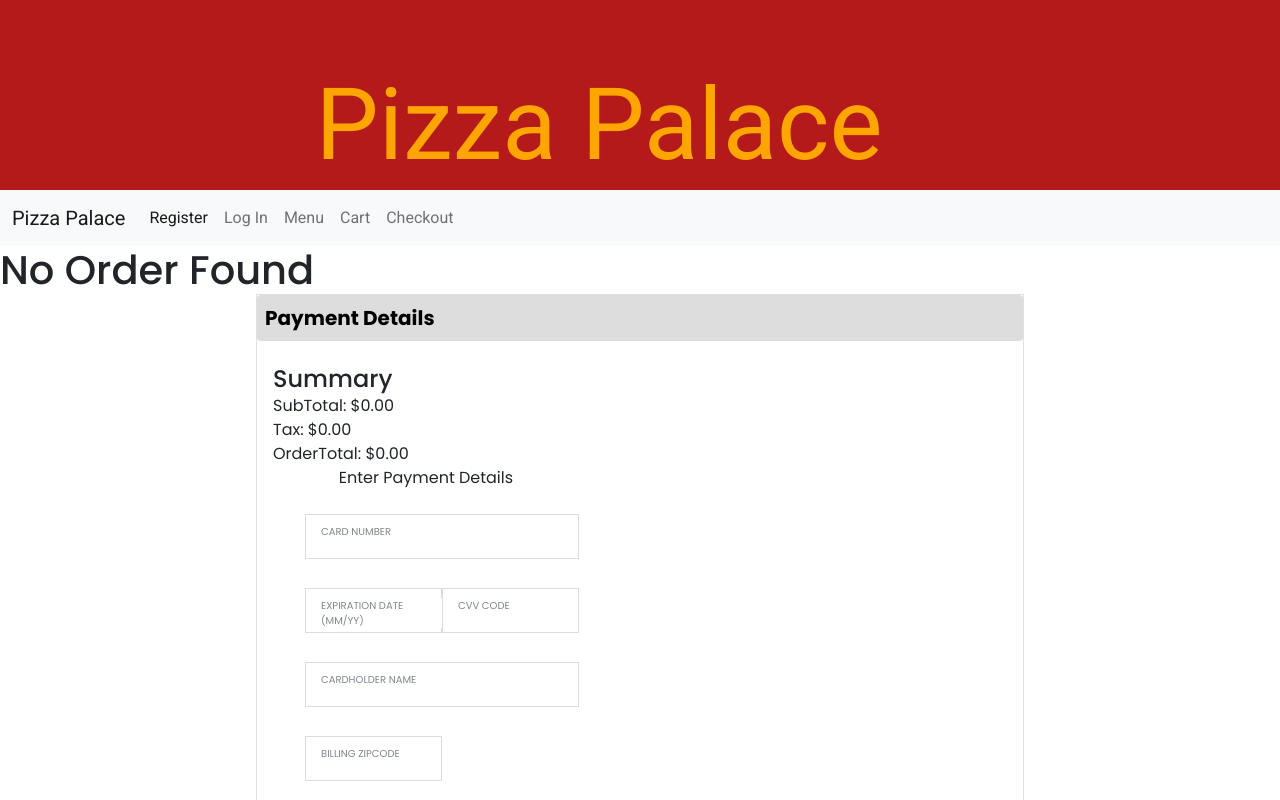
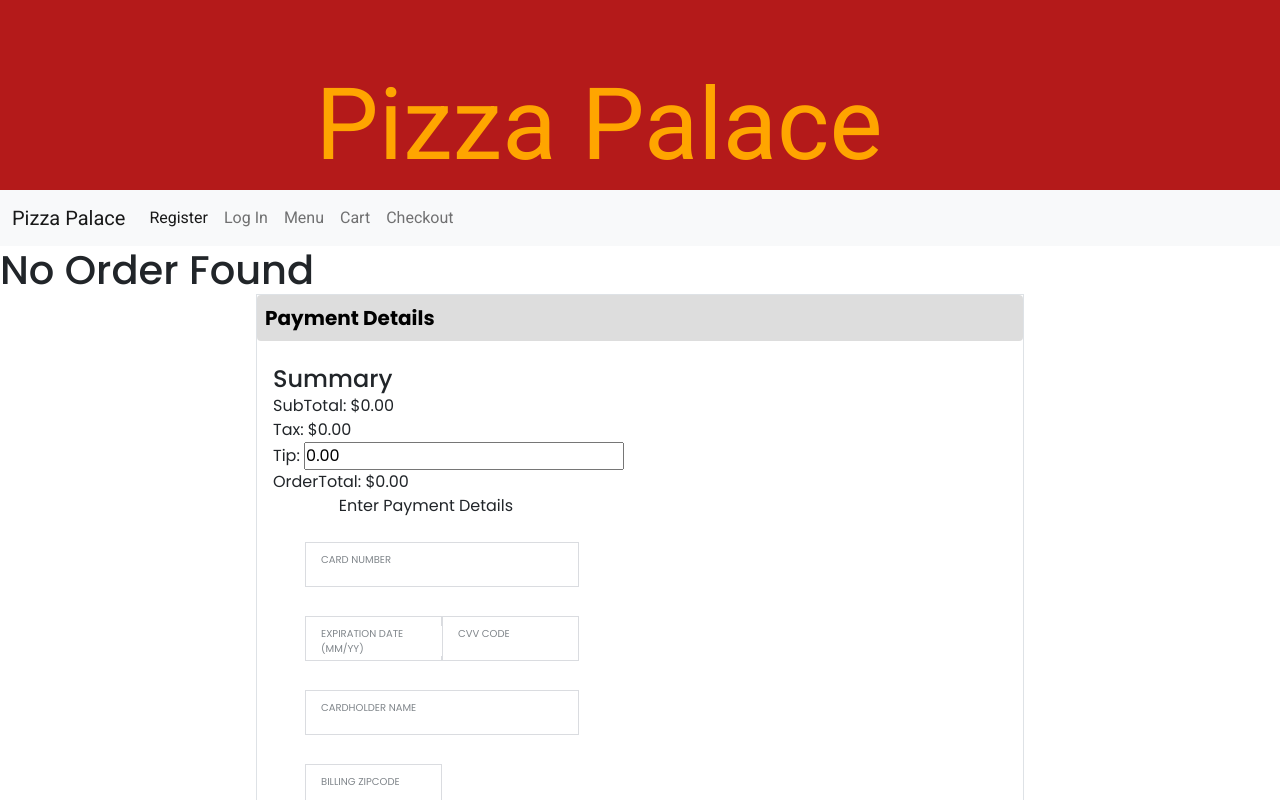
Before and after one commit to pizza-palace-bunch-a-guys-project-2/fe, an Angular app: page /checkout in a window 1280 px wide. Shown: the top 800 px of the page. Built offline with nearby package versions, Linux system fonts and the light colour scheme.

Commit message:
tipamount

```diff
--- a/src/app/checkout/checkout.component.html
+++ b/src/app/checkout/checkout.component.html
@@ -44,6 +44,21 @@
                           <br>
                           <span>Tax: {{ totalAmountTax$ | async | currency }}</span>
                           <br>
+                          <!-- NP EDIT DEMO *******NEW ADD BELOW -->
+                          <span>Tip:
+                            <input
+                              class="tip"
+                              type="text"
+                              name="tip"
+                              min="0"
+                              max="20"
+                              ng-pattern="onlyNumbers"
+                              value="{{ tip | number: '1.2-2' }}"
+                              (blur)="updateTipAmount($event)">
+                          </span>
+                          <br>
+                          <!-- NP EDIT DEMO *******NEW ADD ABOVE -->
+
                           <span>OrderTotal: {{ totalAmountCheckout$ | async | currency }}</span>
                       </div>
 
--- a/src/app/checkout/checkout.component.ts
+++ b/src/app/checkout/checkout.component.ts
@@ -5,6 +5,7 @@ import { Observable } from 'rxjs';
 import { Order } from './order';
 import { CheckoutService } from './checkout.service';
 import { CartService, MenuItem } from '../services/cart.service';
+import { map } from 'rxjs/operators';
 //import { MenuItemService } from '../services/menu-item.service';
 declare var AddressFinder: any;
 @Component({
@@ -21,6 +22,10 @@ export class CheckoutComponent implements OnInit {
   totalAmount$: Observable<number>;
   totalAmountTax$: Observable<number>;
   totalAmountCheckout$: Observable<number>;
+
+
+  totalAmountTip$: Observable<number>;
+  tip: any = 0.00;
 
   paymentGroup = new FormGroup({
     card_number: new FormControl(''),
@@ -64,9 +69,25 @@ export class CheckoutComponent implements OnInit {
     this.items$ = cartService.cartItems;
     this.totalAmount$ = cartService.totalAmount$;
     this.totalAmountTax$ = cartService.totalAmountTax$;
+    this.totalAmountTip$ = cartService.totalAmountTip$;
     this.totalAmountCheckout$ = cartService.totalAmountCheckout$;
 
     // NP EDIT DEMO ABOVE EVERYTHING CONSTRUCTOR
+    console.log(this.totalAmountTip$)
+  }
+
+  updateTipAmount(tip) {
+    if (tip.target.value !== '') {
+      this.cartService.totalAmountTip$.next(parseFloat(tip.target?.value)) // input updates this observable
+      this.cartService.updateTotal()   // updates totalAmount
+      this.totalAmountCheckout$ = this.cartService.totalAmountCheckout$; // updates local totalAmount property
+    } else {
+      this.cartService.totalAmountTip$.next(0) // input updates this observable
+      this.cartService.updateTotal()   // updates totalAmount
+      this.totalAmountCheckout$ = this.cartService.totalAmountCheckout$;
+      this.tip = 0.00;
+    }
+
   }
   ngOnInit(): void {
 
--- a/src/app/services/cart.service.ts
+++ b/src/app/services/cart.service.ts
@@ -22,6 +22,7 @@ export interface MenuItem extends Item {
   orderTax?: number;
   orderTaxTotal?: number;
   imageURL?: string;
+  tipAmount?: number;
 }
 
 @Injectable({
@@ -31,8 +32,11 @@ export class CartService {
 cartItems: any = new BehaviorSubject<MenuItem[]>([]);
 cartData = this.cartItems.asObservable();
 
+tipAmount: number;
+
 totalAmount$: Observable<number>;
 totalAmountTax$: Observable<number>;
+totalAmountTip$ = new BehaviorSubject<number>(0);
 totalAmountCheckout$: Observable<number>;
 
 
@@ -52,13 +56,13 @@ totalAmountCheckout$: Observable<number>;
       })
     );
 
-    this.totalAmountTax$ = this.cartData.pipe(
-      map((items: MenuItem[]) => {
+    // this.totalAmountTax$ = this.cartData.pipe(
+    //   map((items: MenuItem[]) => {
 
-        return items.reduce((a, b) => (a += b.price)*(.08), 0);
+    //     return items.reduce((a, b) => (a += b.price)*(.08), 0);
 
-      })
-    );
+    //   })
+    // );
 
     this.totalAmountTax$ = this.cartData.pipe(
       map((items: MenuItem[]) => {
@@ -68,10 +72,29 @@ totalAmountCheckout$: Observable<number>;
       })
     );
 
+    // this.totalAmountTip$ = this.cartData.pipe(
+    //   map((items: MenuItem[]) => {
+
+    //     return (.08)*items.reduce((a, b) => (a += b.price), 0);
+
+    //   })
+    // );
+
+
     this.totalAmountCheckout$ = this.cartData.pipe(
       map((items: MenuItem[]) => {
         // return items.reduce((a, b) => a += (b.price*1.08), 0);
-        return (1.08)*items.reduce((a, b) => a += b.price, 0);
+        return  (this.totalAmountTip$?.value)+(1.08)*items.reduce((a, b) => a += b.price, 0);
+
+      })
+    );
+  }
+
+  updateTotal() {
+    this.totalAmountCheckout$ = this.cartData.pipe(
+      map((items: MenuItem[]) => {
+        // return items.reduce((a, b) => a += (b.price*1.08), 0);
+        return (this.totalAmountTip$?.value)+(1.08)*items.reduce((a, b) => a += b.price, 0);
 
       })
     );
@@ -86,7 +109,7 @@ totalAmountCheckout$: Observable<number>;
     this.cartItems.next(this.cartItems.value.concat(item));
     console.log(this.cartItems);
     localStorage.setItem('cartItems', JSON.stringify(this.cartItems.value));
-
+    this.totalAmountTip$.next(0);
     //NP EDIT DEMO ** try this for pushing to checkout---
     // localStorage.setItem('cartItems', JSON.stringify(this.cartData.value));
     // console.log(this.cartItems.value);
@@ -98,10 +121,12 @@ totalAmountCheckout$: Observable<number>;
     // localStorage.removeItem('cartItems');
   }
 
-  updateItemQty(item: any, qty: number) {
+  updateItemQty(item: MenuItem, qty: number) {
+    // updateItemQty(item: any, qty: number) {
     const cartData = this.cartData.source.value
     const index: any = cartData.findIndex((i: any) => { // finds index using id's
-      return i.id == item.id
+      return i.itemId == item.itemId
+      // return i.id == item.itemId
     })
     cartData[index].qty = qty; // assigns qty to item to update
     this.cartItems.next(cartData) // updates observable with updated item
```
Also changed, not shown: 1 other file (tests, documents, lock files or other folders).
